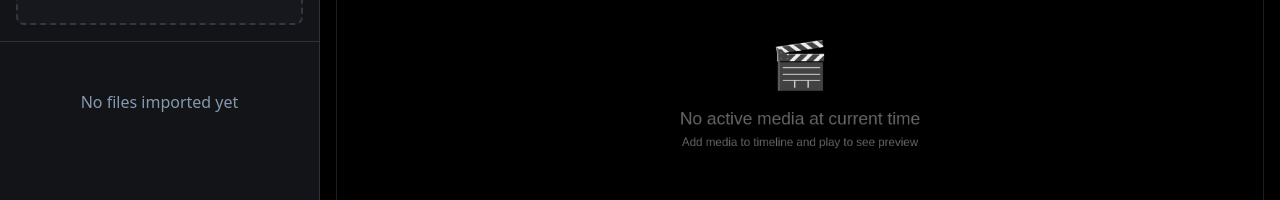
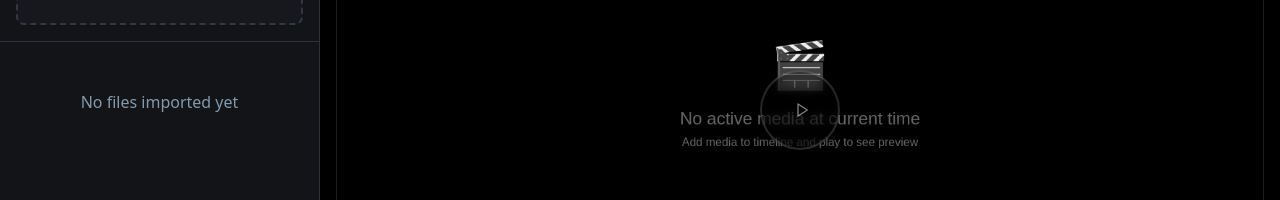
Before and after one commit to PokeMichele/lumo-video-editor, a React (Vite) app: page / in a window 1280 px wide. Shown: the part 167-367 px from the top of the page. Built offline with nearby package versions, Linux system fonts and the light colour scheme.

Commit message:
Claude Fixes Try 3

```diff
--- a/src/components/CompositeVideoPlayer.tsx
+++ b/src/components/CompositeVideoPlayer.tsx
@@ -339,6 +339,34 @@ export const CompositeVideoPlayer = ({
           className="max-w-full max-h-full border border-muted-foreground/20 bg-black"
           style={{ aspectRatio: '16/9' }}
         />
+
+        {/* Overlay Play Button - Central */}
+        {!isPlaying && (
+          <Button
+            onClick={handlePlayPause}
+            size="lg"
+            className="absolute inset-0 m-auto w-20 h-20 rounded-full bg-black/70 hover:bg-black/80 border-2 border-white/30 backdrop-blur-sm transition-all duration-200 hover:scale-110"
+            disabled={timelineItems.length === 0}
+          >
+            <Play className="w-8 h-8 text-white ml-1" />
+          </Button>
+        )}
+
+        {/* Pause overlay quando in riproduzione */}
+        {isPlaying && (
+          <div
+            className="absolute inset-0 cursor-pointer group"
+            onClick={handlePlayPause}
+          >
+            <Button
+              onClick={handlePlayPause}
+              size="lg"
+              className="absolute inset-0 m-auto w-20 h-20 rounded-full bg-black/50 hover:bg-black/70 border-2 border-white/20 backdrop-blur-sm transition-all duration-200 opacity-0 group-hover:opacity-100"
+            >
+              <Pause className="w-8 h-8 text-white" />
+            </Button>
+          </div>
+        )}
       </div>
 
       {/* Controls - Always visible */}
```
